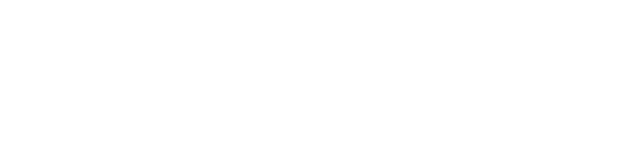
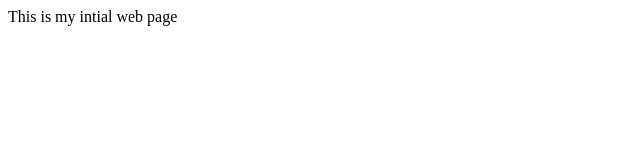
Before and after one commit to Ayeni173/DX-column-Design, a plain HTML site: page index.html in a window 1280 px wide. Shown: the whole page, without its empty margins (0-640 px from the left). Drawn offline with Linux system fonts and the light colour scheme.

Commit message:
Work in Progress

```diff
--- a/index.html
+++ b/index.html
@@ -4,9 +4,9 @@
     <meta charset="UTF-8">
     <meta http-equiv="X-UA-Compatible" content="IE=edge">
     <meta name="viewport" content="width=device-width, initial-scale=1.0">
-    <title>Document</title>
+    <title>DX | Column Design</title>
 </head>
 <body>
-
+    This is my intial web page
 </body>
 </html>
```
Also changed, not shown: style.css (added).
